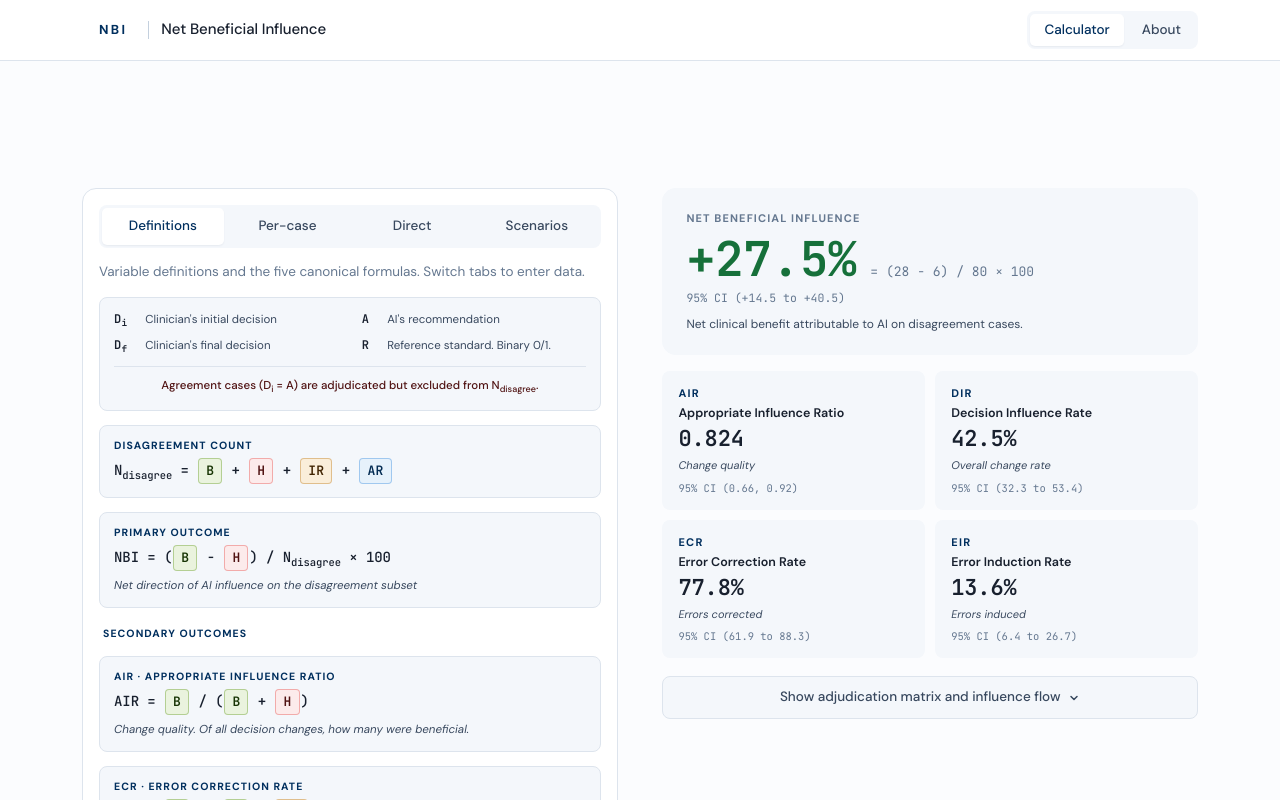
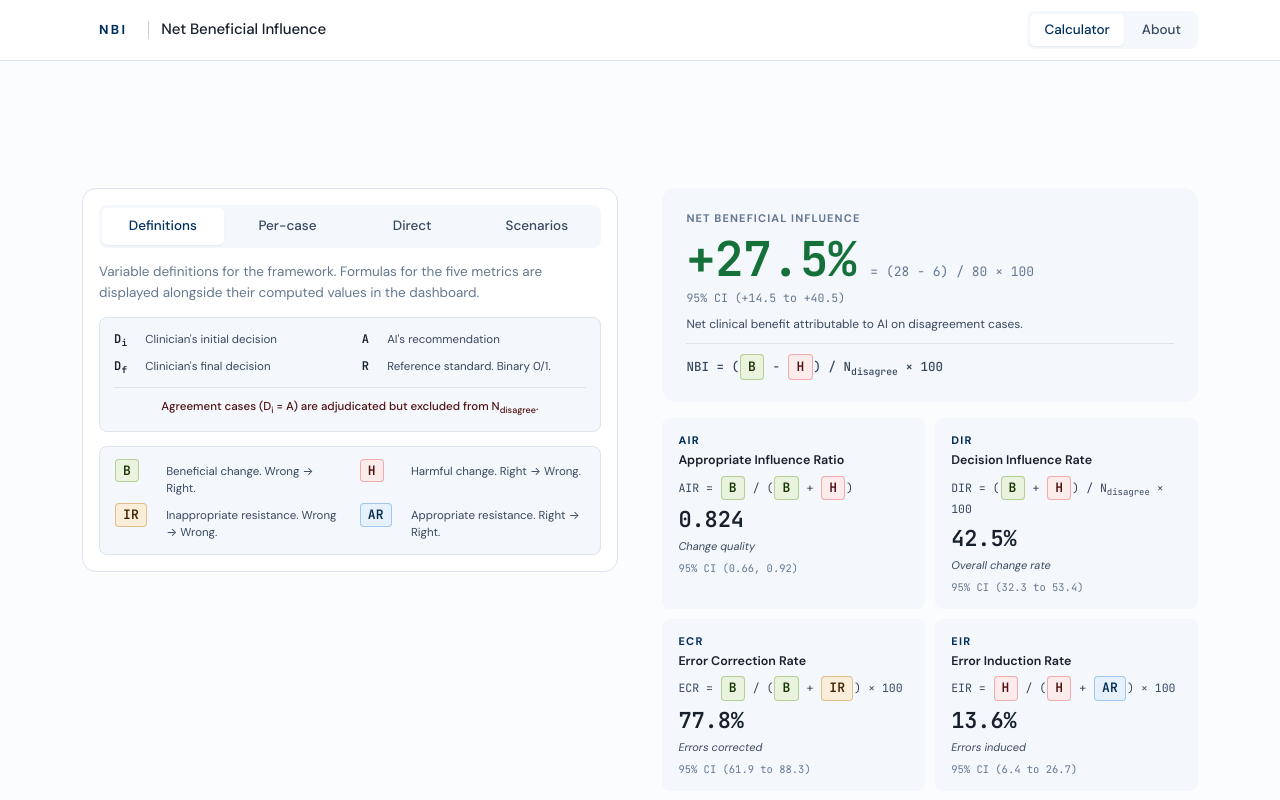
Before and after one commit to rgaiba/nbi-framework, a React (Vite) app: page / in a window 1280 px wide. Shown: the top 800 px of the page. Built offline with nearby package versions, Linux system fonts and the light colour scheme.

Commit message:
v8: merge formulas into dashboard tiles. Definitions tab keeps variable legends only.

```diff
--- a/src/components/Calculator/DefinitionsInput.jsx
+++ b/src/components/Calculator/DefinitionsInput.jsx
@@ -1,26 +1,13 @@
 import React from 'react'
 
-// Colored variable chip used inside formulas. Matches the class-pill colors.
-function Chip({ k }) {
-  return <span className={`def-chip def-chip-${k}`}>{k}</span>
-}
-
-// Section block: a small uppercase label plus the formula content.
-function DefSection({ label, children, meaning }) {
-  return (
-    <div className="def-section">
-      <div className="def-section-label">{label}</div>
-      <div className="def-formula">{children}</div>
-      {meaning && <div className="def-meaning">{meaning}</div>}
-    </div>
-  )
-}
-
+// Definitions tab: variable legend only. Each metric's formula now lives
+// next to its computed value in the dashboard.
 export default function DefinitionsInput() {
   return (
     <div className="definitions">
       <p className="muted">
-        Variable definitions and the five canonical formulas. Switch tabs to enter data.
+        Variable definitions for the framework. Formulas for the five metrics
+        are displayed alongside their computed values in the dashboard.
       </p>
 
       <div className="legend-box">
@@ -35,31 +22,18 @@ export default function DefinitionsInput() {
         </div>
       </div>
 
-      <DefSection label="Disagreement count">
-        N<sub>disagree</sub> = <Chip k="B" /> + <Chip k="H" /> + <Chip k="IR" /> + <Chip k="AR" />
-      </DefSection>
-
-      <DefSection label="Primary outcome" meaning="Net direction of AI influence on the disagreement subset">
-        NBI = (<Chip k="B" /> − <Chip k="H" />) / N<sub>disagree</sub> × 100
-      </DefSection>
-
-      <div className="def-section-label def-secondary-header">Secondary outcomes</div>
-
-      <DefSection label="AIR · Appropriate Influence Ratio" meaning="Change quality. Of all decision changes, how many were beneficial.">
-        AIR = <Chip k="B" /> / (<Chip k="B" /> + <Chip k="H" />)
-      </DefSection>
-
-      <DefSection label="ECR · Error Correction Rate" meaning="Of clinician errors, how many AI nudges successfully corrected.">
-        ECR = <Chip k="B" /> / (<Chip k="B" /> + <Chip k="IR" />) × 100
-      </DefSection>
-
-      <DefSection label="EIR · Error Induction Rate" meaning="Of correct decisions challenged by AI, how many became errors.">
-        EIR = <Chip k="H" /> / (<Chip k="H" /> + <Chip k="AR" />) × 100
-      </DefSection>
-
-      <DefSection label="DIR · Decision Influence Rate" meaning="Overall rate of decision change on AI disagreement.">
-        DIR = (<Chip k="B" /> + <Chip k="H" />) / N<sub>disagree</sub> × 100
-      </DefSection>
+      <div className="legend-box">
+        <dl className="legend-grid legend-grid-2col">
+          <dt><span className="def-chip def-chip-B">B</span></dt>
+            <dd>Beneficial change. Wrong → Right.</dd>
+          <dt><span className="def-chip def-chip-H">H</span></dt>
+            <dd>Harmful change. Right → Wrong.</dd>
+          <dt><span className="def-chip def-chip-IR">IR</span></dt>
+            <dd>Inappropriate resistance. Wrong → Wrong.</dd>
+          <dt><span className="def-chip def-chip-AR">AR</span></dt>
+            <dd>Appropriate resistance. Right → Right.</dd>
+        </dl>
+      </div>
     </div>
   )
 }
--- a/src/components/Dashboard/Dashboard.jsx
+++ b/src/components/Dashboard/Dashboard.jsx
@@ -1,8 +1,15 @@
 import React, { useState } from 'react'
 import { interpretMetric, formatMetric, formatCI } from '../../lib/nbi.js'
 
+// Inline colored variable chip used in formulas. Same palette as class-pill.
+function Chip({ k }) {
+  return <span className={`def-chip def-chip-${k}`}>{k}</span>
+}
+
 // Compact dashboard.
-// Default view: NBI hero + four small metric cards (mnemonic + full name + value).
+// Default view: NBI hero + four small metric cards. Each container carries
+// its own formula (symbolic, with colored chips) so the math lives next to
+// the result.
 // Toggleable details: 2×2 adjudication matrix and influence flow.
 export default function Dashboard({ counts, metrics }) {
   const [showDetails, setShowDetails] = useState(false)
@@ -50,22 +57,45 @@ function NbiHero({ counts, metrics }) {
       <div className="dash-hero-row">
         <div className={`dash-hero-val ${cls}`}>{display}</div>
         {N > 0 && (
-          <div className="dash-hero-formula" aria-label="Formula breakdown">
+          <div className="dash-hero-formula" aria-label="Numeric breakdown">
             = ({counts.B} − {counts.H}) / {N} × 100
           </div>
         )}
       </div>
       {ci && <div className="dash-hero-ci">95% CI {ci}</div>}
       <div className="dash-hero-interp">{interp}</div>
+      <div className="dash-symbolic">
+        NBI = (<Chip k="B" /> − <Chip k="H" />) / N<sub>disagree</sub> × 100
+      </div>
     </div>
   )
 }
 
 const SMALL = [
-  { k: 'AIR', expansion: 'Appropriate Influence Ratio', desc: 'Change quality' },
-  { k: 'DIR', expansion: 'Decision Influence Rate',     desc: 'Overall change rate' },
-  { k: 'ECR', expansion: 'Error Correction Rate',       desc: 'Errors corrected' },
-  { k: 'EIR', expansion: 'Error Induction Rate',        desc: 'Errors induced' },
+  {
+    k: 'AIR',
+    expansion: 'Appropriate Influence Ratio',
+    desc: 'Change quality',
+    formula: (<>AIR = <Chip k="B" /> / (<Chip k="B" /> + <Chip k="H" />)</>),
+  },
+  {
+    k: 'DIR',
+    expansion: 'Decision Influence Rate',
+    desc: 'Overall change rate',
+    formula: (<>DIR = (<Chip k="B" /> + <Chip k="H" />) / N<sub>disagree</sub> × 100</>),
+  },
+  {
+    k: 'ECR',
+    expansion: 'Error Correction Rate',
+    desc: 'Errors corrected',
+    formula: (<>ECR = <Chip k="B" /> / (<Chip k="B" /> + <Chip k="IR" />) × 100</>),
+  },
+  {
+    k: 'EIR',
+    expansion: 'Error Induction Rate',
+    desc: 'Errors induced',
+    formula: (<>EIR = <Chip k="H" /> / (<Chip k="H" /> + <Chip k="AR" />) × 100</>),
+  },
 ]
 
 function SmallMetrics({ metrics }) {
@@ -77,6 +107,7 @@ function SmallMetrics({ metrics }) {
           <div key={s.k} className="dash-small-card">
             <div className="dash-small-mnemonic">{s.k}</div>
             <div className="dash-small-expansion">{s.expansion}</div>
+            <div className="dash-small-formula">{s.formula}</div>
             <div className="dash-small-val">{formatMetric(s.k, metrics[s.k])}</div>
             <div className="dash-small-desc">{s.desc}</div>
             <div className="dash-small-ci">{ci ? `95% CI ${ci}` : ''}</div>
@@ -105,6 +136,9 @@ function AdjudicationMatrix({ counts }) {
       <div className="dash-caption">
         Each disagreement case sorts into one cell. Rows: clinician initially correct vs.
         wrong (versus reference standard). Columns: did the clinician change after AI nudge.
+      </div>
+      <div className="dash-symbolic dash-symbolic-bordered">
+        N<sub>disagree</sub> = <Chip k="B" /> + <Chip k="H" /> + <Chip k="IR" /> + <Chip k="AR" />
       </div>
     </div>
   )
--- a/src/styles/components.css
+++ b/src/styles/components.css
@@ -202,8 +202,16 @@
   font-weight: 600;
   color: var(--txt);
   line-height: 1.3;
-  margin-bottom: 4px;
 }
+.dash-small-formula {
+  font-family: var(--font-mono);
+  font-size: 11.5px;
+  color: var(--txt-2);
+  line-height: 1.6;
+  font-feature-settings: "tnum" 1;
+  margin: 4px 0 6px;
+}
+.dash-small-formula sub { font-size: 0.78em; }
 .dash-small-val {
   font-family: var(--font-mono);
   font-size: 22px; font-weight: 700;
@@ -457,42 +465,9 @@
   display: flex; flex-direction: column;
   gap: 14px;
 }
-.def-section {
-  display: flex; flex-direction: column;
-  gap: 4px;
-  padding: 12px 14px;
-  background: var(--surface-2);
-  border-radius: var(--radius);
-  border: 1px solid var(--border-soft);
-}
-.def-section-label {
-  font-size: 10.5px; font-weight: 700;
-  letter-spacing: 0.1em; text-transform: uppercase;
-  color: var(--navy);
-}
-.def-secondary-header {
-  margin-top: 4px;
-  padding: 0 4px;
-}
-.def-formula {
-  font-family: var(--font-mono);
-  font-size: 14px;
-  font-weight: 500;
-  color: var(--txt);
-  letter-spacing: -0.005em;
-  line-height: 1.7;
-  font-feature-settings: "tnum" 1;
-}
-.def-formula sub { font-size: 0.75em; }
-.def-meaning {
-  font-size: 11.5px;
-  font-style: italic;
-  color: var(--txt-2);
-  line-height: 1.5;
-  margin-top: 2px;
-}
 
-/* Inline colored chip for variables inside formulas. */
+/* Inline colored chip for variables inside formulas. Used in the Definitions
+   tab and inside dashboard formula lines. */
 .def-chip {
   display: inline-block;
   font-family: var(--font-mono);
@@ -510,6 +485,27 @@
 .def-chip-H  { background: #fcebeb; color: #501313; border-color: rgba(226,75,74,0.4); }
 .def-chip-IR { background: #faeeda; color: #412402; border-color: rgba(186,117,23,0.4); }
 .def-chip-AR { background: #e6f1fb; color: #042c53; border-color: rgba(55,138,221,0.4); }
+
+/* Symbolic formula line used inside dashboard tiles (NBI hero, matrix). */
+.dash-symbolic {
+  font-family: var(--font-mono);
+  font-size: 12.5px;
+  font-weight: 500;
+  color: var(--txt-2);
+  line-height: 1.7;
+  font-feature-settings: "tnum" 1;
+}
+.dash-symbolic sub { font-size: 0.78em; }
+.dash-symbolic-bordered {
+  margin-top: 12px;
+  padding-top: 10px;
+  border-top: 1px solid var(--border-soft);
+}
+.dash-hero .dash-symbolic {
+  margin-top: 10px;
+  padding-top: 10px;
+  border-top: 1px solid var(--border-soft);
+}
 
 /* ── DIRECT INPUT ────────────────────────────────────────────────────── */
 .direct-fields {
```
